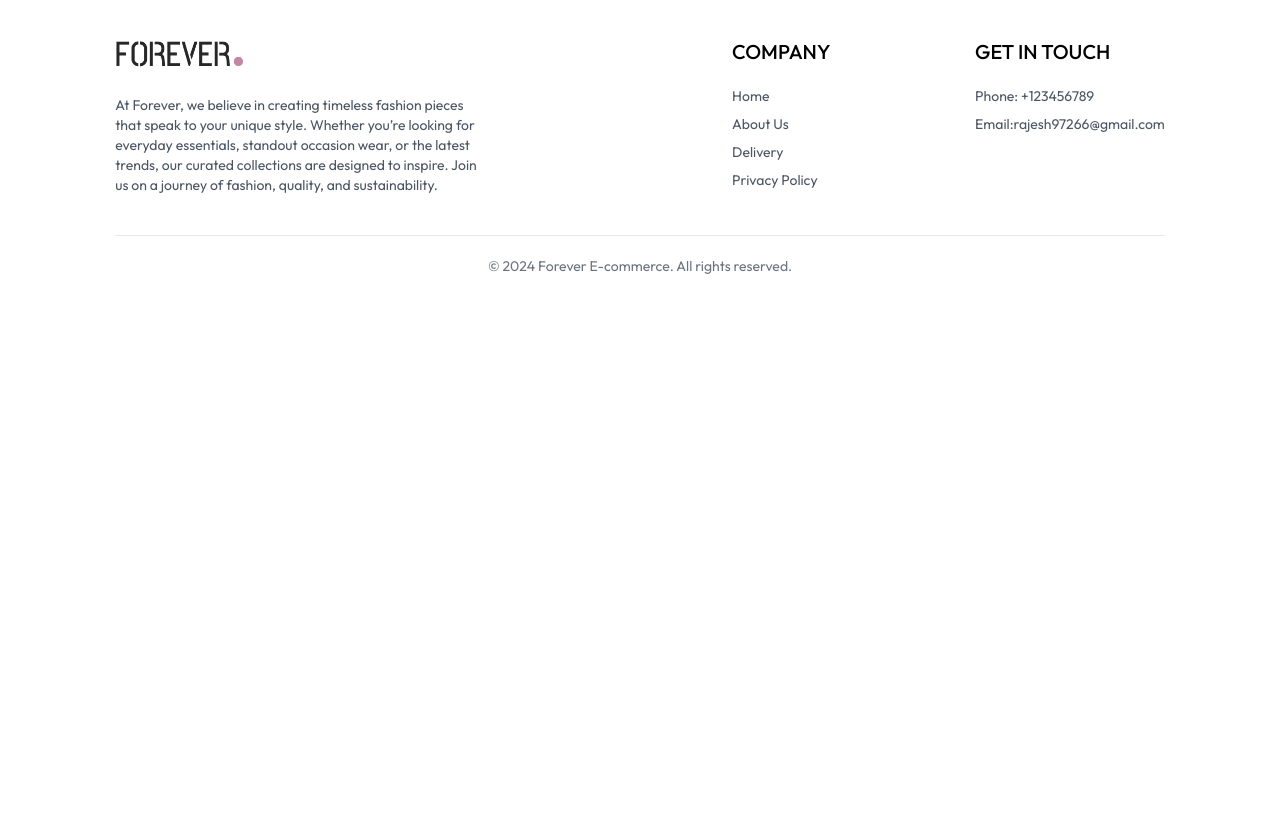
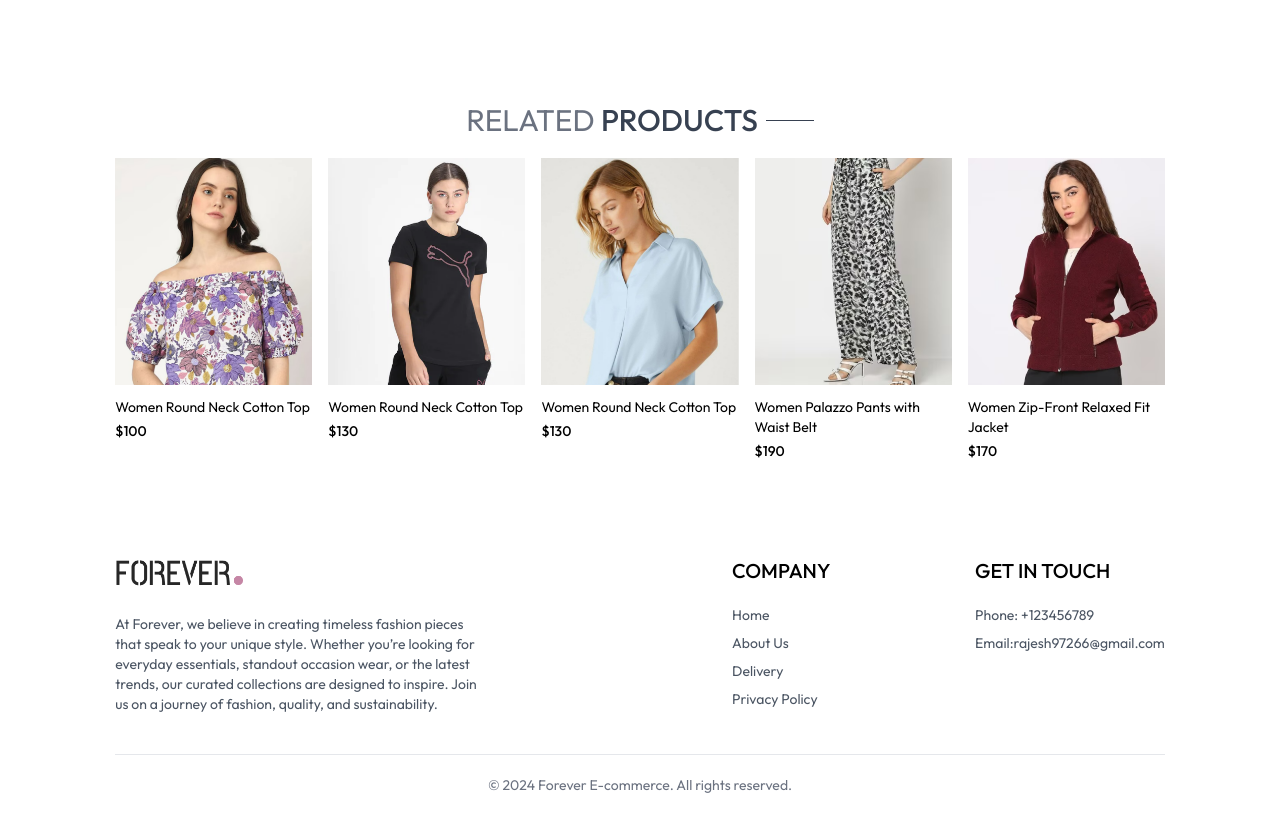
Before and after one commit to Rajesh97266/Forever-E-Commerce-Website, a React (Vite) app: page /product/aaaaa in a window 1280 px wide. Shown: the part 948-1763 px from the top of the page. Before the commit the page ends 1244 px from the top, so only its background shows below. Built offline with nearby package versions, Linux system fonts and the light colour scheme.

Commit message:
related-products

```diff
--- /dev/null
+++ b/src/components/RelatedProducts.jsx
@@ -0,0 +1,41 @@
+import React, { useContext, useState, useEffect } from "react";
+import { use } from "react";
+import { ShopContext } from "../context/ShopContext";
+import Title from "./Title";
+import ProductItem from "./ProductItem";
+
+const RelatedProducts = ({ category, subCategory }) => {
+  const { products } = useContext(ShopContext);
+  const [related, setRelated] = useState([]);
+
+  useEffect(() => {
+    if (products.length > 0) {
+      let productsCopy = products.slice();
+      productsCopy = productsCopy.filter(
+        (item) => item.category === category && item.subcategory === subCategory
+      );
+      setRelated(productsCopy.slice(0, 5));
+    }
+  }, [products]);
+
+  return (
+    <div className="my-24">
+      <div className="text-center text-3xl py-2">
+        <Title text1={"RELATED"} text2={"PRODUCTS"} />
+      </div>
+      <div className="grid grid-cols-2 sm:grid-cols-3 md:grid-cols-4 lg:grid-cols-5 gap-4 gap-y-6">
+        {related.map((item, index) => (
+          <ProductItem
+            key={index}
+            id={item._id}
+            image={item.image}
+            name={item.name}
+            price={item.price}
+          />
+        ))}
+      </div>
+    </div>
+  );
+};
+
+export default RelatedProducts;
--- a/src/pages/Product.jsx
+++ b/src/pages/Product.jsx
@@ -2,6 +2,7 @@
 import { useParams } from "react-router-dom";
 import { ShopContext } from "../context/ShopContext";
 import { assets } from "../assets/assets";
+import RelatedProducts from "../components/RelatedProducts";
 
 const Product = () => {
   const { productId } = useParams();
@@ -117,6 +118,11 @@
           </p>
         </div>
       </div>
+      {/* Display Related Products */}
+      <RelatedProducts
+        category={productData.category}
+        subCategory={productData.subcategory}
+      />
     </div>
   ) : (
     <div className="opacity-0"></div>
```
